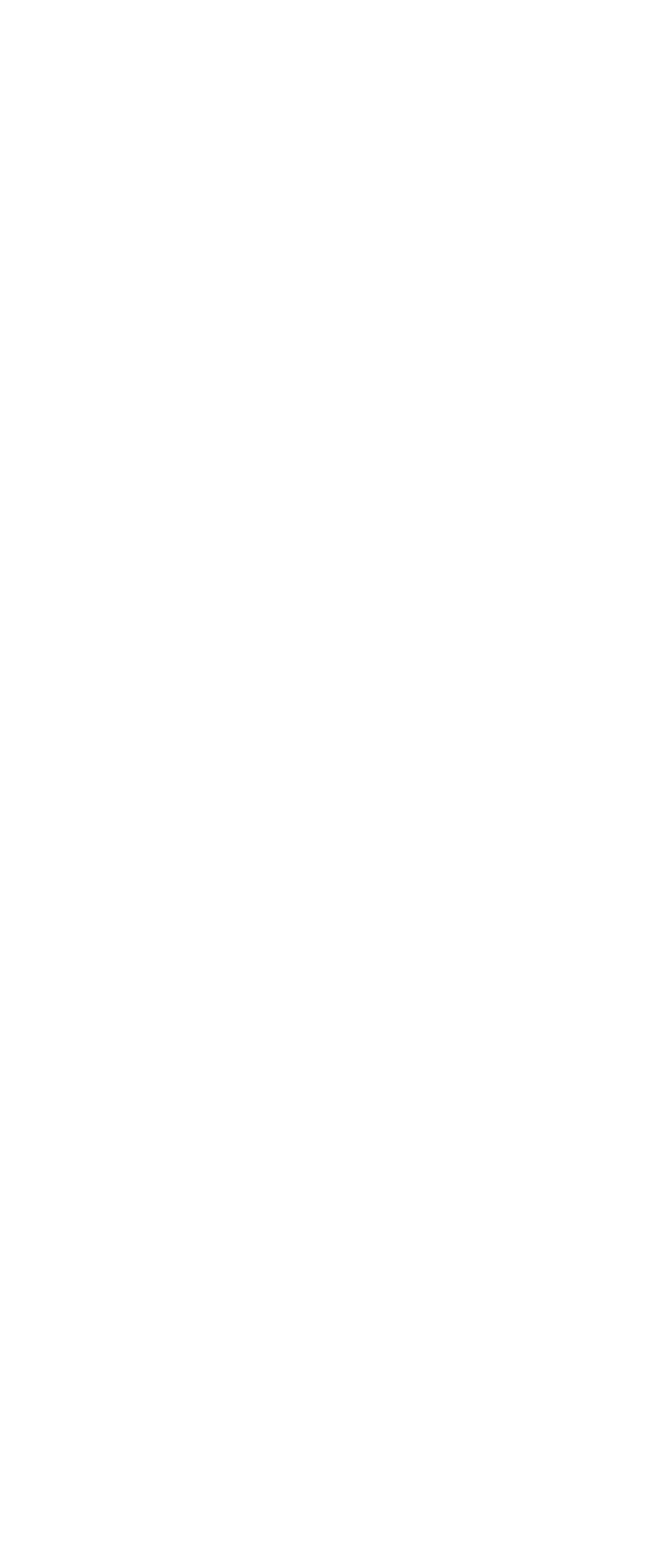
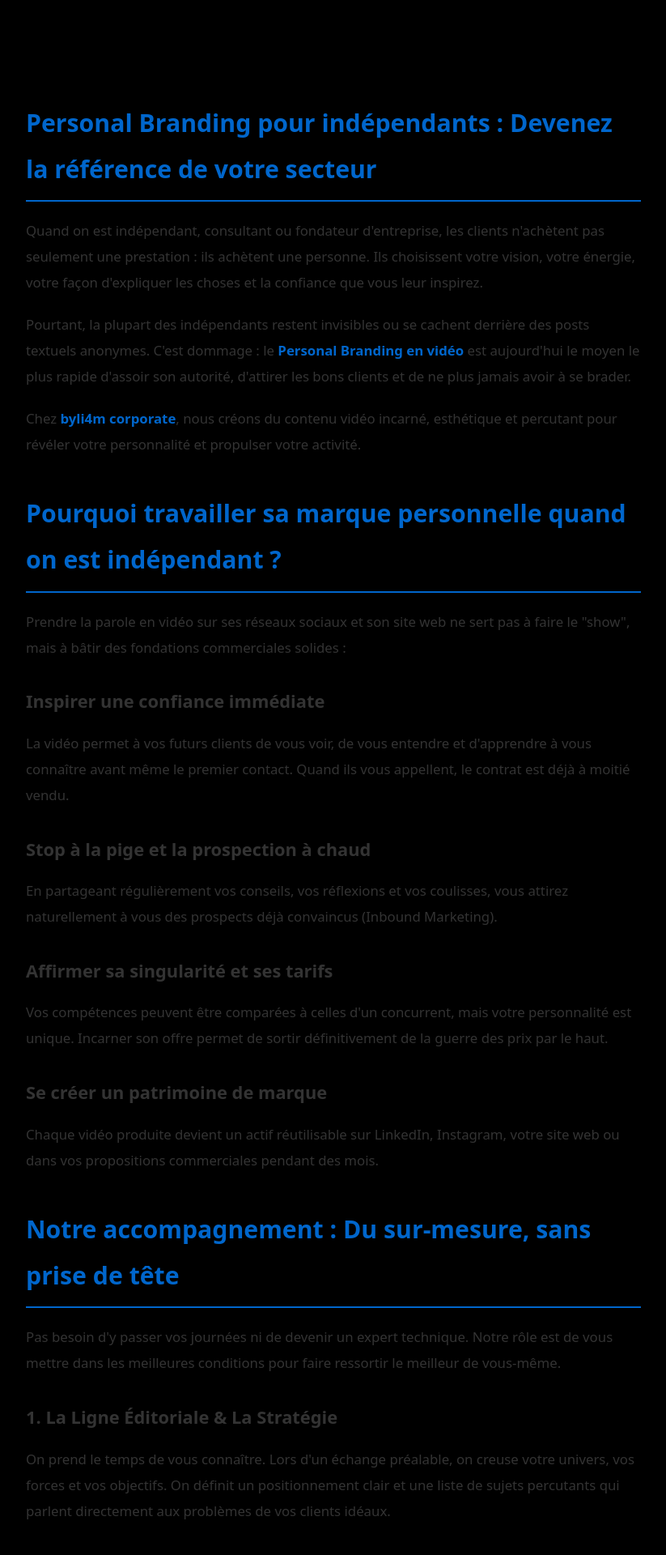
Before and after one commit to peronino-sbl/byli4m-corporate, a Next.js app: page /blog/marque-personnelle-indepandants-video in a window 1280 px wide. Before the commit this address had no page. Shown: the part 620-2540 px from the top of the page at 81% size, without its empty margins (228-1051 px from the left). Before the commit the page ends 800 px from the top, so only its background shows below. Built offline with nearby package versions, Linux system fonts and the light colour scheme.

Commit message:
Add SEO-optimized Personal Branding article for indépendants

```diff
--- a/data/articles.ts
+++ b/data/articles.ts
@@ -146,4 +146,79 @@ export const articles: Article[] = [
 
 <p>Peu importe votre choix, <strong>commencez cette semaine</strong>. Chaque jour sans vidéo, c'est un mandat qui part chez le concurrent.</p>`,
   },
+  {
+    id: '2',
+    slug: 'marque-personnelle-indepandants-video',
+    title: 'Personal Branding pour indépendants : Devenez la référence de votre secteur grâce à la vidéo',
+    metaDescription: 'Découvrez comment construire votre marque personnelle en vidéo pour attirer les bons clients et assoir votre autorité. Guide complet du personal branding pour indépendants.',
+    excerpt: 'Quand on est indépendant, les clients achètent une personne. Découvrez comment la vidéo transforme votre présence et votre crédibilité.',
+    image: '/shalev-cohen-QKZdcN15Cog-unsplash.jpg',
+    date: '2026-08-13',
+    author: 'Byli4m Corporate',
+    readTime: 10,
+    category: 'Personal Branding',
+    keywords: ['personal branding', 'marque personnelle', 'indépendant vidéo', 'consultant autorité', 'contenu vidéo LinkedIn', 'personal branding video'],
+    content: `<h2>Personal Branding pour indépendants : Devenez la référence de votre secteur</h2>
+
+<p>Quand on est indépendant, consultant ou fondateur d'entreprise, les clients n'achètent pas seulement une prestation : ils achètent une personne. Ils choisissent votre vision, votre énergie, votre façon d'expliquer les choses et la confiance que vous leur inspirez.</p>
+
+<p>Pourtant, la plupart des indépendants restent invisibles ou se cachent derrière des posts textuels anonymes. C'est dommage : le <strong>Personal Branding en vidéo</strong> est aujourd'hui le moyen le plus rapide d'assoir son autorité, d'attirer les bons clients et de ne plus jamais avoir à se brader.</p>
+
+<p>Chez <strong>byli4m corporate</strong>, nous créons du contenu vidéo incarné, esthétique et percutant pour révéler votre personnalité et propulser votre activité.</p>
+
+<h2>Pourquoi travailler sa marque personnelle quand on est indépendant ?</h2>
+
+<p>Prendre la parole en vidéo sur ses réseaux sociaux et son site web ne sert pas à faire le "show", mais à bâtir des fondations commerciales solides :</p>
+
+<h3>Inspirer une confiance immédiate</h3>
+
+<p>La vidéo permet à vos futurs clients de vous voir, de vous entendre et d'apprendre à vous connaître avant même le premier contact. Quand ils vous appellent, le contrat est déjà à moitié vendu.</p>
+
+<h3>Stop à la pige et la prospection à chaud</h3>
+
+<p>En partageant régulièrement vos conseils, vos réflexions et vos coulisses, vous attirez naturellement à vous des prospects déjà convaincus (Inbound Marketing).</p>
+
+<h3>Affirmer sa singularité et ses tarifs</h3>
+
+<p>Vos compétences peuvent être comparées à celles d'un concurrent, mais votre personnalité est unique. Incarner son offre permet de sortir définitivement de la guerre des prix par le haut.</p>
+
+<h3>Se créer un patrimoine de marque</h3>
+
+<p>Chaque vidéo produite devient un actif réutilisable sur LinkedIn, Instagram, votre site web ou dans vos propositions commerciales pendant des mois.</p>
+
+<h2>Notre accompagnement : Du sur-mesure, sans prise de tête</h2>
+
+<p>Pas besoin d'y passer vos journées ni de devenir un expert technique. Notre rôle est de vous mettre dans les meilleures conditions pour faire ressortir le meilleur de vous-même.</p>
+
+<h3>1. La Ligne Éditoriale & La Stratégie</h3>
+
+<p>On prend le temps de vous connaître. Lors d'un échange préalable, on creuse votre univers, vos forces et vos objectifs. On définit un positionnement clair et une liste de sujets percutants qui parlent directement aux problèmes de vos clients idéaux.</p>
+
+<h3>2. Le Tournage Immersif & Guidé</h3>
+
+<p>C'est le moment de capter votre authenticité. Que ce soit chez vous, dans vos bureaux ou dans le cadre de votre choix, nous venons avec notre matériel professionnel (caméras, micros haute fidélité, lumières). Notre plus grande force ? Vous mettre à l'aise. On vous guide, on échange de façon naturelle, et on efface tout le stress de la caméra.</p>
+
+<h3>3. La Post-Production Cinématique</h3>
+
+<p>C'est là que la magie opère. Nous tricotons vos prises de parole pour leur donner un rythme dynamique : coupes fluides, sous-titres animés et esthétiques (indispensables pour la lecture sans le son sur smartphone), étalonnage des couleurs et habillage sonore soigné.</p>
+
+<h3>4. Et pour la diffusion ? On vous aide !</h3>
+
+<p>Créer de superbes vidéos ne sert à rien si elles restent dans un dossier sur votre ordinateur. Nous vous fournissons des fichiers prêts à l'emploi et parfaitement optimisés (formats verticaux pour Reels/TikTok/Shorts, formats carrés ou horizontaux pour LinkedIn et votre site). Et si vous ne savez pas comment les publier ou rédiger vos accroches, nous pouvons vous accompagner pour structurer votre calendrier de diffusion.</p>
+
+<h2>Les bonus qui boostent votre visibilité</h2>
+
+<ul>
+<li><strong>Un coup de projecteur sur notre communauté :</strong> Vous souhaitez toucher une large audience immédiatement ? Nous pouvons co-publier vos vidéos (crosspost) sur notre compte Instagram suivi par plus de 190 000 abonnés.</li>
+<li><strong>Rejoignez un réseau qui vous ressemble :</strong> En travaillant avec nous, vous intégrez un écosystème d'entrepreneurs et de créateurs qui partagent les mêmes valeurs d'exigence, de sincérité et de croissance.</li>
+</ul>
+
+<h2>Prêt(e) à révéler votre vrai potentiel en vidéo ?</h2>
+
+<p>Il est temps de mettre un visage sur votre expertise et d'attirer les projets que vous méritez vraiment.</p>
+
+<p>Parlons de vos idées, de votre positionnement et de vos prochaines vidéos autour d'un échange direct :</p>
+
+<p style="text-align: center; font-weight: bold; margin-top: 2rem;">👉 <strong>byli4mpro@gmail.com</strong></p>`,
+  },
 ];
```
